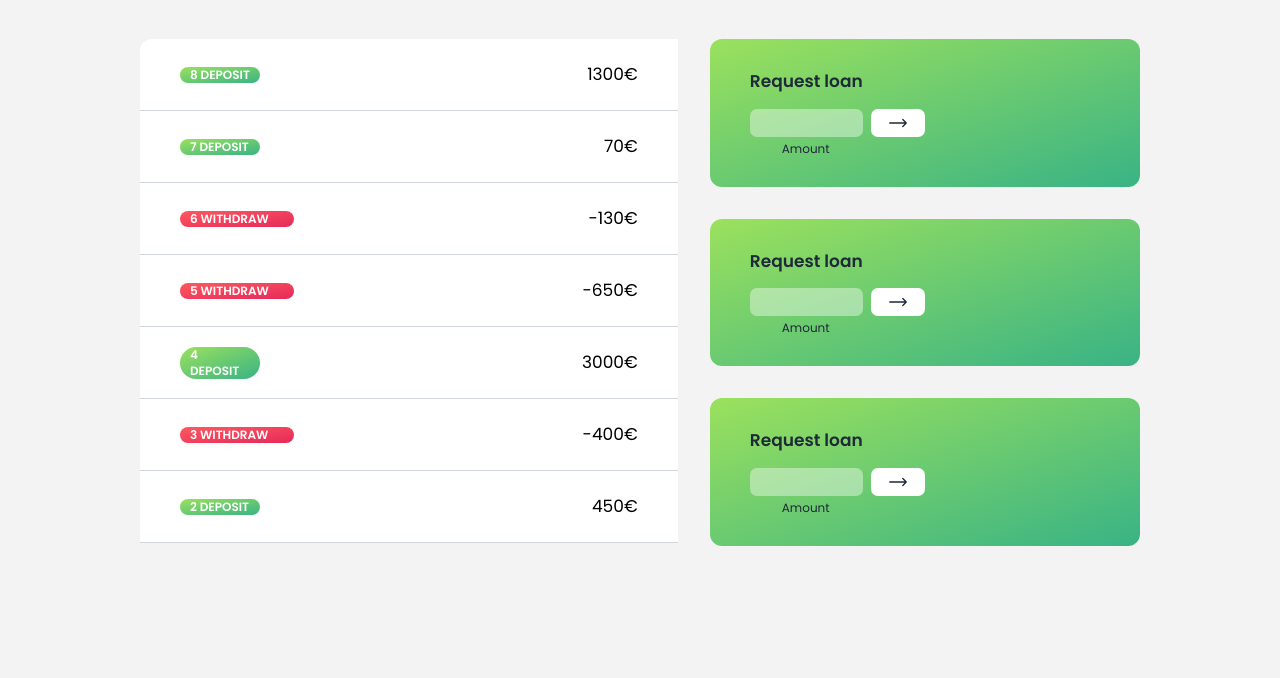
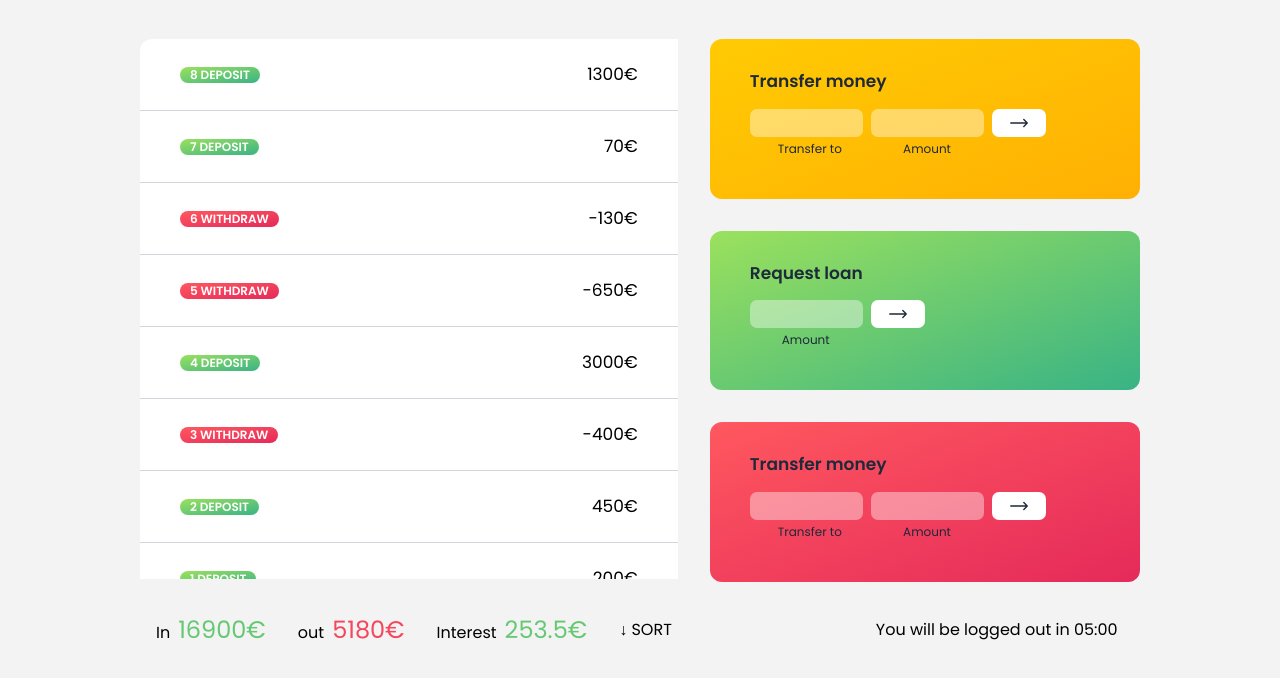
Before and after one commit to Arabameri80/banking-account-manager, a website: page public/index.html in a window 1280 px wide. Shown: the part 202-880 px from the top of the page. Drawn offline with nearby package versions, Linux system fonts and the light colour scheme; files that its build step writes are made by us from their sources.

Commit message:
css and html updated

```diff
--- a/public/app.js
+++ b/public/app.js
@@ -38,6 +38,7 @@ const accounts = [account1, account2, account3, account4];
 const movementsContainer = document.querySelector(".movements-container");
 const movements = account1.movements;
 
+const addMovementList = function (movementsContainer, movements) {
   movementsContainer.innerHTML = "";
   movements.forEach(function (movement, i) {
     const type = movement >= 0 ? "deposit" : "withdraw";
@@ -48,5 +49,15 @@ movements.forEach(function (movement, i) {
 
     movementsContainer.insertAdjacentHTML("afterbegin", html);
   });
+};
+addMovementList(movementsContainer, movements);
 
+const sumOfmovInHeader = document.querySelector(".sumOfmov");
+
+const updateSumOfmovInHeader = function (movements) {
+  const sumOfMov = movements.reduce((mov, sum) => mov + sum);
+  sumOfmovInHeader.textContent = sumOfMov + "€";
+};
+
+updateSumOfmovInHeader(movements);
 // --------------------------DOM-------------------------------
--- a/public/index.html
+++ b/public/index.html
@@ -57,7 +57,7 @@
     </nav>
     <!-- main -->
     <main>
-      <div class="container min-h-screen">
+      <div class="container">
         <!-- header -->
         <div class="max-w-250 mx-auto mt-10">
           <header class="flex items-center justify-between">
@@ -67,7 +67,7 @@
               </h2>
               <p class="text-[14px] text-gray-500">As of 05/03/2037</p>
             </div>
-            <h2 class="text-5xl text-gray-700">3840€</h2>
+            <h2 class="sumOfmov text-5xl text-gray-700">3840€</h2>
           </header>
         </div>
         <!-- account -->
@@ -76,7 +76,7 @@
         >
           <!-- movements -->
           <div
-            class="movements-container *:h-18 *:px-10 divide-y divide-gray-300 bg-white row-start-1 row-end-4 rounded-tl-xl overflow-scroll h-126"
+            class="movements-container *:h-18 *:px-10 divide-y divide-gray-300 bg-white row-start-1 row-end-4 rounded-tl-xl overflow-scroll h-135"
           >
             <!-- deposit -->
             <div class="movement">
@@ -90,12 +90,19 @@
             </div>
           </div>
           <!-- transfer -->
-          <div class="bg-linear-deposit px-10 py-7.5 rounded-xl">
+          <div class="bg-linear-transfer px-10 py-7.5 rounded-xl">
             <div class="max-w-85">
               <h2 class="text-[17px] font-PoppinsSemiBold text-gray-800 mb-3.5">
-                Request loan
+                Transfer money
               </h2>
-              <form class="grid grid-cols-3 gap-x-6 gap-y-1" action="">
+              <form
+                class="grid grid-cols-3 grid-rows-2 gap-x-6 gap-y-1"
+                action=""
+              >
+                <input
+                  class="w-28.25 h-7 bg-white/40 rounded-[7px] border-0 outline-0 text-center focus:bg-white/60 text-[15px] text-gray-700"
+                  type="number"
+                />
                 <input
                   class="w-28.25 h-7 bg-white/40 rounded-[7px] border-0 outline-0 text-center focus:bg-white/60 text-[15px] text-gray-700"
                   type="number"
@@ -108,7 +115,11 @@
                     <use xlink:href="#arrow-long-right"></use>
                   </svg>
                 </label>
-                <span class="text-xs col-span-2 text-gray-800 pl-8"
+                <span class="text-xs col-span-1 row-start-2 text-gray-800 pl-7"
+                  >Transfer to</span
+                >
+                <span
+                  class="text-xs col-start-2 col-end-3 row-start-2 text-gray-800 pl-8"
                   >Amount</span
                 >
               </form>
@@ -140,12 +151,19 @@
             </div>
           </div>
           <!-- transfer -->
-          <div class="bg-linear-deposit px-10 py-7.5 rounded-xl">
+          <div class="bg-linear-withdraw px-10 py-7.5 rounded-xl">
             <div class="max-w-85">
               <h2 class="text-[17px] font-PoppinsSemiBold text-gray-800 mb-3.5">
-                Request loan
+                Transfer money
               </h2>
-              <form class="grid grid-cols-3 gap-x-6 gap-y-1" action="">
+              <form
+                class="grid grid-cols-3 grid-rows-2 gap-x-6 gap-y-1"
+                action=""
+              >
+                <input
+                  class="w-28.25 h-7 bg-white/40 rounded-[7px] border-0 outline-0 text-center focus:bg-white/60 text-[15px] text-gray-700"
+                  type="number"
+                />
                 <input
                   class="w-28.25 h-7 bg-white/40 rounded-[7px] border-0 outline-0 text-center focus:bg-white/60 text-[15px] text-gray-700"
                   type="number"
@@ -158,7 +176,11 @@
                     <use xlink:href="#arrow-long-right"></use>
                   </svg>
                 </label>
-                <span class="text-xs col-span-2 text-gray-800 pl-8"
+                <span class="text-xs col-span-1 row-start-2 text-gray-800 pl-7"
+                  >Transfer to</span
+                >
+                <span
+                  class="text-xs col-start-2 col-end-3 row-start-2 text-gray-800 pl-8"
                   >Amount</span
                 >
               </form>
@@ -167,6 +189,21 @@
         </div>
       </div>
     </main>
+    <!-- footer -->
+    <footer>
+      <div class="container w-250 flex gap-8 items-center">
+        <div class="flex gap-2 items-baseline">
+          <p>In</p>
+          <span class="text-2xl mr-6 text-green">16900€</span>
+          <p>out</p>
+          <span class="text-2xl mr-6 text-red">5180€</span>
+          <p>Interest</p>
+          <p class="text-2xl text-green">253.5€</p>
+        </div>
+        <p>↓ SORT</p>
+        <div class="ml-43">You will be logged out in 05:00</div>
+      </div>
+    </footer>
 
     <!-- js -->
     <script src="../public/app.js"></script>
--- a/src/input.css
+++ b/src/input.css
@@ -53,6 +53,9 @@
 @utility bg-linear-withdraw {
   background-image: linear-gradient(to top left, #e52a5a, #ff585f);
 }
+@utility bg-linear-transfer {
+  background-image: linear-gradient(to top left, #ffb003, #ffcb03);
+}
 
 @theme {
   --font-Poppins: "Poppins";
@@ -64,6 +67,8 @@
   --color-White-Smoke: #f3f3f3;
 
   --breakpoint-xs: 430px;
+  --color-green: #66c873;
+  --color-red: #f5465d;
 }
 
 @layer components {
@@ -72,10 +77,10 @@
   }
 
   .deposit {
-    @apply w-20 px-2.5 text-white bg-linear-deposit rounded-4xl text-xs uppercase font-PoppinsSemiBold;
+    @apply w-max px-2.5 text-white bg-linear-deposit rounded-4xl text-xs uppercase font-PoppinsSemiBold;
   }
 
   .withdraw {
-    @apply w-28.5 px-2.5 text-white bg-linear-withdraw rounded-4xl text-xs uppercase font-PoppinsSemiBold;
+    @apply w-max px-2.5 text-white bg-linear-withdraw rounded-4xl text-xs uppercase font-PoppinsSemiBold;
   }
 }
```
Lines whose indentation alone changed are shown as unchanged.
